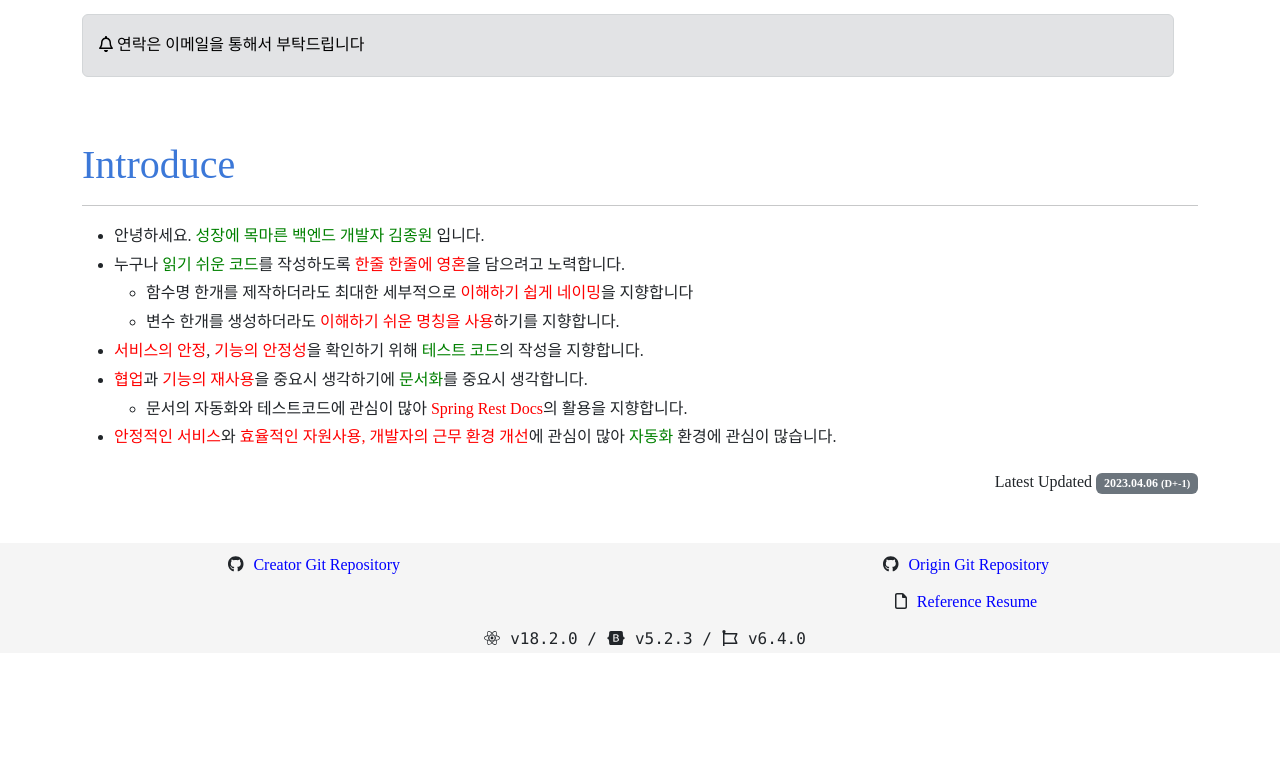
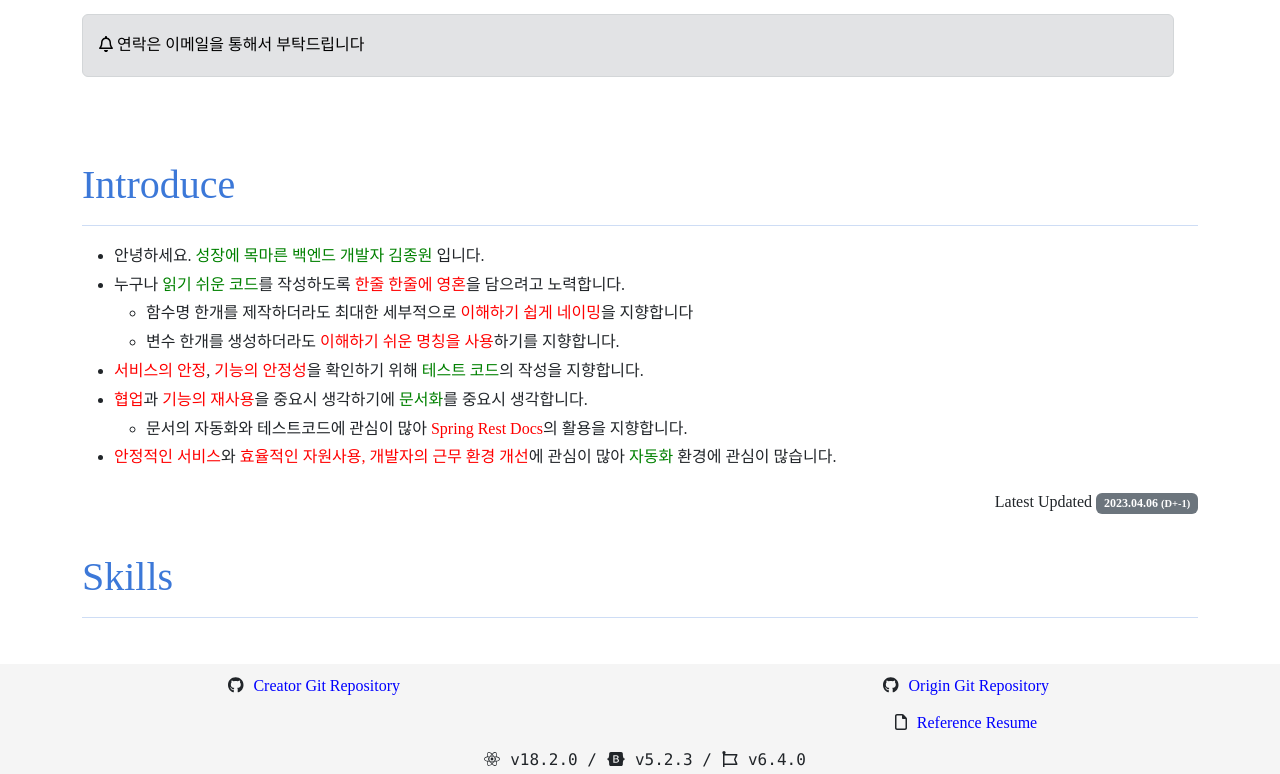
Before and after one commit to donsonioc2010/My-Resume, a React (Create React App) app: page / in a window 1280 px wide. Shown: the part 362-1136 px from the top of the page. Before the commit the page ends 1015 px from the top, so only its background shows below. Built offline with nearby package versions, Linux system fonts and the light colour scheme.

Commit message:
feat : 기능 개발
- Skills 구현 시작
- 각테마의 제목 영역에 대해서 공통의 컴포넌트 사용하도록 수정정

```diff
--- a/src/App.js
+++ b/src/App.js
@@ -3,6 +3,7 @@ import './App.css';
 import { Container } from 'react-bootstrap';
 import Introduce from 'introduce/Introduce';
 import Footer from 'footer/footer';
+import Skills from 'skills/Skills';
 
 function App() {
   return (
@@ -10,6 +11,7 @@ function App() {
       <Container>
         <Contact />
         <Introduce />
+        <Skills />
       </Container>
       <Footer />
     </div>
--- a/src/common/Style.js
+++ b/src/common/Style.js
@@ -2,4 +2,9 @@ export const Style = {
   blue: {
     color: '#3c78d8',
   },
+
+  H1AndHrTitle: {
+    color: '#3c78d8',
+    marginTop: '20px',
+  },
 };
--- a/src/common/Utils.js
+++ b/src/common/Utils.js
@@ -1,3 +1,4 @@
+import { Style } from './Style';
 /**
  * title의 text를 기록하며, title이 없는 경우에는 url를 삽입한다.
  * url값은 필수
@@ -21,3 +22,14 @@ export function HrefTargetBlank(props) {
     </a>
   );
 }
+
+export function StyleBlueTitleByH1AndHr(props) {
+  var title = props.title;
+
+  return (
+    <div style={Style.H1AndHrTitle}>
+      <h1>{title}</h1>
+      <hr />
+    </div>
+  );
+}
--- /dev/null
+++ b/src/data/Skills.json
@@ -0,0 +1,58 @@
+{
+  "type": [
+    {
+      "theme": "BackEnd",
+      "list": [
+        { "title": "Java", "level": 3 },
+        { "title": "Spring Boot", "level": 3 },
+        { "title": "MyBatis", "level": 3 },
+        { "title": "JPA", "level": 3 },
+        { "title": "nGinx", "level": 2 },
+        { "title": "AWS", "level": 2 },
+        { "title": "Naver Cloud", "level": 2 },
+        { "title": "Docker", "level": 2 },
+        { "title": "Docker-Compose", "level": 1 }
+      ]
+    },
+    {
+      "theme": "FrontEnd",
+      "list": [
+        { "title": "JSP", "level": 3 },
+        { "title": "HTML/CSS", "level": 2 },
+        { "title": "javascript", "level": 2 },
+        { "title": "React.js", "level": 2 },
+        { "title": "mustache", "level": 2 }
+      ]
+    },
+    {
+      "theme": "DataBase",
+      "list": [
+        { "title": "Maria", "level": 3 },
+        { "title": "H2", "level": 3 },
+        { "title": "Oracle", "level": 3 },
+        { "title": "MySQL", "level": 2 },
+        { "title": "MS-SQL", "level": 1 }
+      ]
+    },
+    {
+      "theme": "DevOps",
+      "list": [
+        { "title": "Jenkins", "level": 2 },
+        { "title": "Travis CI", "level": 2 },
+        { "title": "Docker", "level": 2 },
+        { "title": "Docker-Compose", "level": 1 }
+      ]
+    },
+    {
+      "theme": "ETC",
+      "list": [
+        { "title": "Mac" },
+        { "title": "IntelliJ" },
+        { "title": "DBEaver" },
+        { "title": "Git, Github" },
+        { "title": "Notion" },
+        { "title": "Obsidian" }
+      ]
+    }
+  ]
+}
--- a/src/introduce/Introduce.js
+++ b/src/introduce/Introduce.js
@@ -4,6 +4,7 @@ import { createStore } from 'redux';
 import { Provider, useSelector } from 'react-redux';
 import { Badge, Col, Row } from 'react-bootstrap';
 import { Style } from 'common/Style';
+import { StyleBlueTitleByH1AndHr } from 'common/Utils';
 import moment from 'moment';
 import 'moment/locale/ko';
 
@@ -31,8 +32,7 @@ export default function Introduce() {
     <div className="mt-5">
       <Row>
         <Col sm={12} md={12}>
-          <h1 style={Style.blue}>Introduce</h1>
-          <hr />
+          <StyleBlueTitleByH1AndHr title={'Introduce'} />
           <Provider store={store}>
             <IntroduceDetail />
             <LatestUpdatedComponent />
--- /dev/null
+++ b/src/skills/Skills.js
@@ -0,0 +1,38 @@
+import React from 'react';
+import { createStore } from 'redux';
+import { Provider, useSelector } from 'react-redux';
+import jsonData from 'data/Skills';
+import { Style } from 'common/Style';
+import { Col, Row } from 'react-bootstrap';
+import { StyleBlueTitleByH1AndHr } from 'common/Utils';
+
+/**
+ * {
+ *  type[ {theme, list[ {title, level}]}]
+ * }
+ */
+
+const skillsData = {
+  type: jsonData.type,
+};
+
+const store = createStore((state, action) => {
+  if (state === undefined) {
+    return skillsData;
+  }
+  return state;
+});
+
+export default function Skills() {
+  return (
+    <div id="skills">
+      <Provider store={store}>
+        <Row>
+          <Col md={12} sm={12}>
+            <StyleBlueTitleByH1AndHr title={'Skills'} />
+          </Col>
+        </Row>
+      </Provider>
+    </div>
+  );
+}
```
